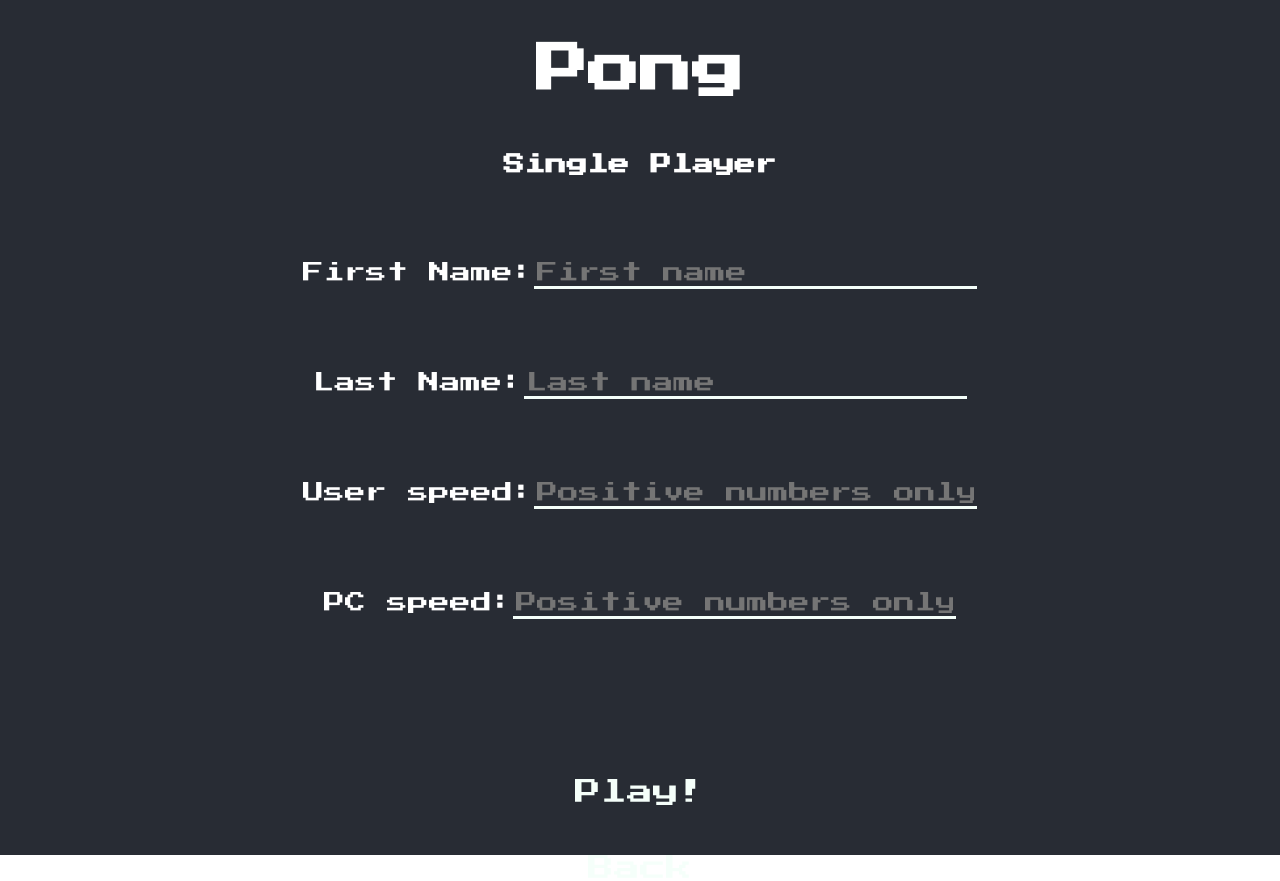
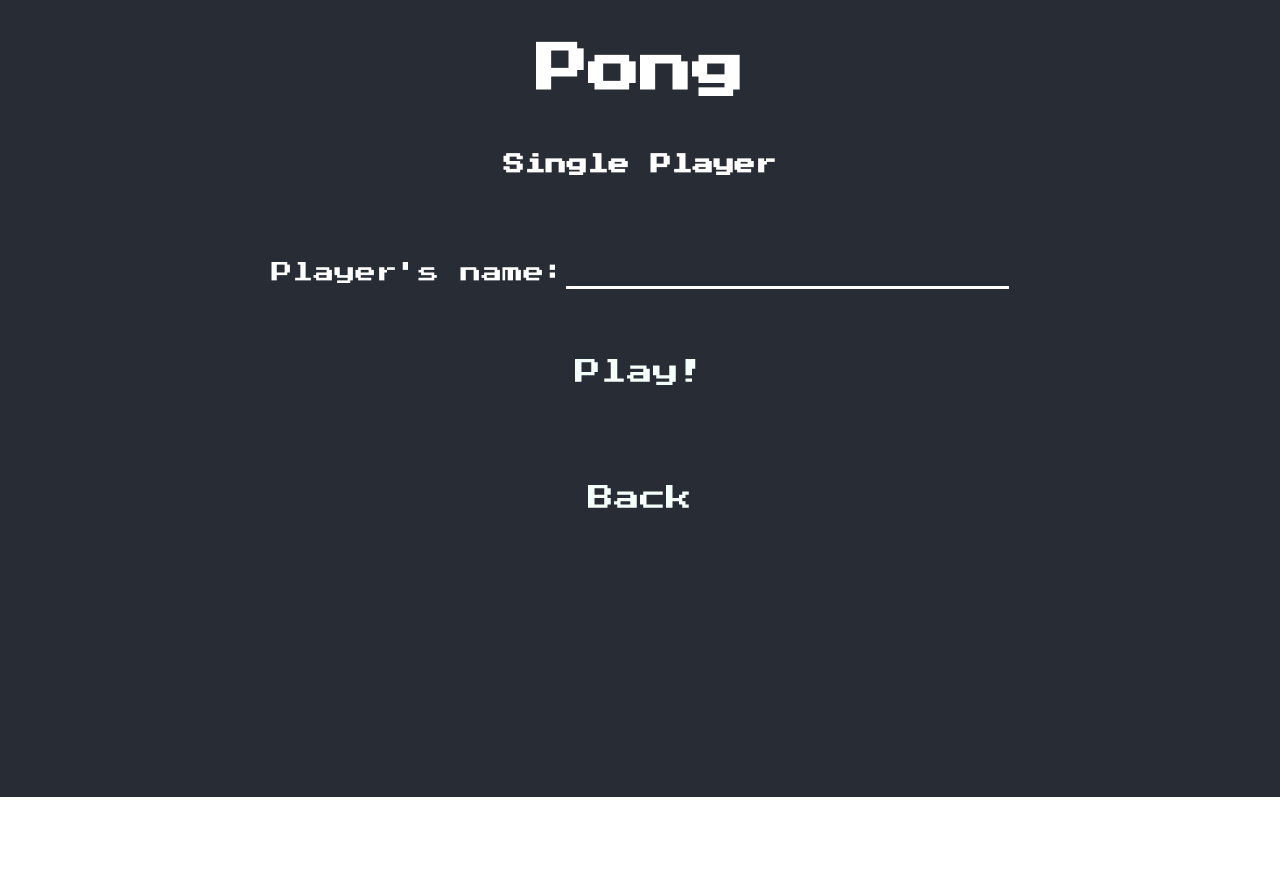
Before and after one commit to oded-ivry/pong, a React (Create React App) app in the folder pong/: page /single in a window 1280 px wide. After the commit the page ends 800 px from the top, so only its background shows below. Built offline with nearby package versions, Linux system fonts and the light colour scheme.

Commit message:
fix Single

```diff
--- a/pong/src/game/Ball.js
+++ b/pong/src/game/Ball.js
@@ -1,7 +1,7 @@
 // import Player from './Player';
 
 class Ball {
-    raduis = 25;
+    raduis = 20;
 
     constructor(canvas) {
         //singleton
@@ -14,10 +14,10 @@ class Ball {
         this.ctxt = this.canvas.getContext('2d');
         this.x = this.canvas.width / 2;
         this.y = this.canvas.height / 2;
-        this.xDirection = -1;
+        this.xDirection = 1;
         this.yDirection = 1;
         this.color = 'red';
-        this.speed = 4;
+        this.speed = 3;
 
         window.addEventListener('resize', () => {
             this.canvas.width = document.body.clientWidth;
--- a/pong/src/game/Game.js
+++ b/pong/src/game/Game.js
@@ -1,27 +1,27 @@
 import Ball from './Ball';
 import Player from './Player';
 
-const ISPC = false;
-const ISUSER = true;
-
 class Game {
-    constructor(canvas, getPoints) {
+    constructor(canvas, getPoints, isGameOver, gameType) {
         //singleton
         if(Game.instance) {
             return Game.instance;
         }
         Game.instance = this;
 
+        this.gameType = gameType;
+
         this.p1Points = 0;
         this.p2Points = 0;
 
         this.getPoints = getPoints;
+        this.isGameOver = isGameOver;
 
         //field
         this.canvas = canvas;
         this.ctxt = this.canvas.getContext('2d');
-        this.canvas.width = document.body.clientWidth*0.7;
-        this.canvas.height = (window.innerHeight )*0.7;
+        this.canvas.width = document.body.clientWidth * 0.7;
+        this.canvas.height = window.innerHeight * 0.7;
         this.halfLinePos = this.canvas.width / 2;
 
         window.addEventListener('resize', () => {
@@ -33,8 +33,13 @@ class Game {
 
     start() {
         this.ball = new Ball(this.canvas);
-        this.pc = new Player(ISPC, this.canvas);
-        this.user = new Player(ISUSER, this.canvas);
+        if (this.gameType === 1) {
+            this.user = new Player('P1', this.canvas);
+            this.pc = new Player('PC', this.canvas, this.ball);
+        }else if (this.gameType === 2) {
+            this.user = new Player('P1', this.canvas);
+            this.pc = new Player('P2', this.canvas);
+        }
         window.requestAnimationFrame(this.drawGame.bind(this));
     }
 
@@ -126,9 +131,13 @@ class Game {
         this.checkMiniGameEnd();
 
         //check gameOver
-        if (this.checkGameOver === 'Left'){
+        if (this.checkGameOver() === 'Left'){
+            this.isGameOver('Left');
+            // document.removeChild(this.canvas);
             console.log('Left end');
-        }else if (this.checkGameOver === 'Right') {
+        }else if (this.checkGameOver() === 'Right') {
+            this.isGameOver('Right');
+            // document.removeChild(this.canvas);
             console.log('Right end');
         }
         window.requestAnimationFrame(this.drawGame.bind(this));
--- a/pong/src/multi.js
+++ b/pong/src/multi.js
@@ -5,13 +5,14 @@ import Game from '../src/game/Game';
 import Counter from './game/Counter';
 import { useState, useCallback } from 'react';
 
+const MULTI = 2;
+
 function Multi() {
   const [gameOn, setGameOn] = useState(false);
-  // const [gameOver, setGameOver] = useState(false);
 
-  // const [userSpeed, setGameOn] = useState(false);
   const [p1Name, setp1Name] = useState("Player 1");
   const [p2Name, setp2Name] = useState("Player 2");
+
   const [p1Count, setP1Count] = useState(0);
   const [p2Count, setP2Count] = useState(0);
 
@@ -29,18 +30,21 @@ function Multi() {
   const isGameOver = useCallback(player => {
     if (player === 'Left') {
       setGameOn(false);
-      console.log('left');
+      console.log('multi left');
     }
     if (player === 'Right') {
       setGameOn(false);
-      console.log('right');
+      console.log('multi right');
     }
+      console.log('isGameOver');
   },[]);
 
   useEffect( () => {
     if(gameOn === true){
-      new Game(canvas.current,getPointsFromGame,isGameOver).start();
+      new Game(canvas.current, getPointsFromGame, isGameOver, MULTI).start();
+      // isGameOver();
     }//why do I need getPointsFromGame in this array?
+
   },[gameOn, getPointsFromGame, isGameOver])
 
   const onSubmit = props => {
--- a/pong/src/single.js
+++ b/pong/src/single.js
@@ -1,124 +1,65 @@
-import React/*,  { createElement } */ from 'react';
+import React, { useRef, useEffect } from 'react';
 import { Link } from "react-router-dom";
 import styled from 'styled-components';
 import Game from '../src/game/Game';
-import { useForm } from "react-hook-form";
-import { error_messages } from './Error_messages/Error_Messages';
-// import Counter from './game/Counter';
+import Counter from './game/Counter';
+import { useState, useCallback } from 'react';
 
+const SINGLE = 1;
 
+function Single() {
+  const [gameOn, setGameOn] = useState(false);
 
-var gameOn = false;
+  const [p1Name, setp1Name] = useState("Player 1");
+  const p2Name = 'PC';
 
-/* function startGame(){
- gameOn = true;
-} */
+  const [p1Count, setP1Count] = useState(0);
+  const [p2Count, setP2Count] = useState(0);
 
-function Pager() {
-  const { register, handleSubmit, errors, field_name } = useForm();
+  const canvas = useRef(null);
 
-  const get_error_msg = (errors, error_messages) => {
-    const generate = name => {
-      if (errors[name]) {
-        switch (errors[name].type) {
-          case "required":
-            return error_messages[name].required;
-          case "minLength":
-            return error_messages[name].minLength;
-          case "minSpeed":
-            return error_messages[name].min;
-          default:
-            return "";
-        }
-      }
-    };
+  const getPointsFromGame = useCallback((points, player) => {
+    if (player === 'Left') {
+      setP1Count(points);
+    }
+    if (player === 'Right') {
+      setP2Count(points);
+    }
+  },[])
 
-    if (Array.isArray(field_name)) {
-      for (const name of field_name) {
-        const msg = generate(name);
-        if (msg) return msg;
-      }
-    } else {
-      return generate(field_name);
-    }
-  }
+  const isGameOver = useCallback(player => {
+      console.log('isGameOver');
+  },[]);
 
-  const onSubmit = data => {
-    console.log(data);
-    // startGame();
+  useEffect( () => {
+    if(gameOn === true){
+      new Game(canvas.current, getPointsFromGame, isGameOver, SINGLE).start();
+    }//why do I need getPointsFromGame in this array?
+  },[gameOn, getPointsFromGame, isGameOver])
+
+  const onSubmit = props => {
+    setGameOn(true);
   };
 
-  return (
-    <Page>
-        <Title>Single Player</Title>
-        <Form onSubmit={handleSubmit(onSubmit)}>
-            <Label>First Name:<FormItemInput
-                                name="first_name"
-                                placeholder="First name"
-                                ref={register({ required: true, minLength: 2 })}
-                                error_styled={errors.first_name}
-                                onChange={handleSubmit()}/>
-            </Label>
-            <ErrorMsg show={errors.first_name}>
-              {get_error_msg(errors, error_messages, "first_name")}
-            </ErrorMsg>
-            <Label>Last Name:<FormItemInput
-                                name="last_name"
-                                placeholder="Last name"
-                                ref={register({ required: true, minLength: 2 })}
-                                error_styled={errors.first_name}
-                                onChange={handleSubmit()}/>
-            </Label>
-            <ErrorMsg show={errors.last_name}>
-              {get_error_msg(errors, error_messages, "last_name")}
-            </ErrorMsg>
-            <Label>User speed:<FormItemInput
-                                name="minSpeed"
-                                placeholder="Positive numbers only"
-                                ref={register({ required: true, min: 1 })}
-                                error_styled={errors.minSpeed}
-                                onChange={handleSubmit()}/>
-            </Label>
-            <ErrorMsg show={errors.minSpeed}>
-              {get_error_msg(errors, error_messages, "minSpeed")}
-            </ErrorMsg>
-            <Label>PC speed:<FormItemInput
-                                name="minSpeed"
-                                placeholder="Positive numbers only"
-                                ref={register({ required: true, min: 1 })}
-                                error_styled={errors.minSpeed}
-                                onChange={handleSubmit()}/>
-            </Label>
-            <ErrorMsg show={errors.minSpeed}>
-              {get_error_msg(errors, error_messages, "minSpeed")}
-            </ErrorMsg>
-        </Form>
-        <PlyButton  type="submit"/* onClick={() => startGame()} */>Play!</PlyButton>
-         <StyledLink to="/play">Back</StyledLink>
-    </Page>
-);
-}
-
-function  GameArea() {
-  setTimeout(() => new Game().start(), 1500);
-  return(
-    <div>
-    <Canvas  id="canvas"/>
-    {/* <Counter/>
-    <Counter/> */}
-    </div>
-    );
-
-}
-
-function Single() {
   if (gameOn){
-    return(
-      GameArea()
+    return (
+      <GamePage>
+        <LeftCounter name={p1Name} count={p1Count}/>
+        <RightCounter name={p2Name} count={p2Count}/>
+        <Canvas  ref={canvas}/>
+      </GamePage>
     );
   }else{
-    return(
-      Pager()
+    return (
+      <Page>
+          <Title>Single Player</Title>
+          <Form>
+              <Label>Player's name:<FormItemInput name="p1Name" type='text'
+                                        onChange={event => setp1Name(event.target.value)}/></Label>
+              <PlyButton onClick={(props) => onSubmit()}>Play!</PlyButton>
+          </Form>
+          <StyledLink to="/play">Back</StyledLink>
+      </Page>
     );
   }
 }
@@ -132,13 +73,11 @@ const Page = styled.div`
 `;
 const Title = styled.h1`
   font-size: calc(5px + 2vmin);
-`
+`;
 const Form = styled.form`
   display: flex;
-  // border: 2px solid pink;
   flex-direction: column;
   justify-content: center;
-  // text-align: center;
   align-items: stretch;
   padding:50px;
   font-size: calc(5px + 2vmin);
@@ -151,15 +90,15 @@ const StyledLink = styled(Link)`
 
 const Label =styled.label`
 padding: 20px;
-`
+`;
 const FormItemInput = styled.input`
   border: none;
   padding: 3px;
-  color: mintcream;
+  color: white;
   background-color: #282c34;
   font-size: calc(5px + 2vmin);
   font-family: 'Press Start 2P', cursive;
-  border-bottom: solid 3px mintcream;
+  border-bottom: solid 3px white;
 `;
 
 const PlyButton = styled.button`
@@ -176,12 +115,22 @@ const PlyButton = styled.button`
     font-size: calc(20px + 2vmin);;
   }
 `;
+
 const Canvas = styled.canvas`
     position: absolute;
     border:solid deepPink 3px;
     top: 20%;
     left: 15%;
 `;
-const ErrorMsg  =styled(Label)`
-  color: red;
-`
+const GamePage = styled.div`
+  // border:solid deepPink 3px;
+  // display: flex;
+  flex-direction: row;
+  align-content: flex-end;
+`;
+const LeftCounter =styled(Counter)`
+
+`;
+const RightCounter =styled(Counter)`
+
+`;
```
Also changed, not shown: pong/src/game/Player.js (+34 -22 lines), 1 other file (tests, documents, lock files or other folders).
